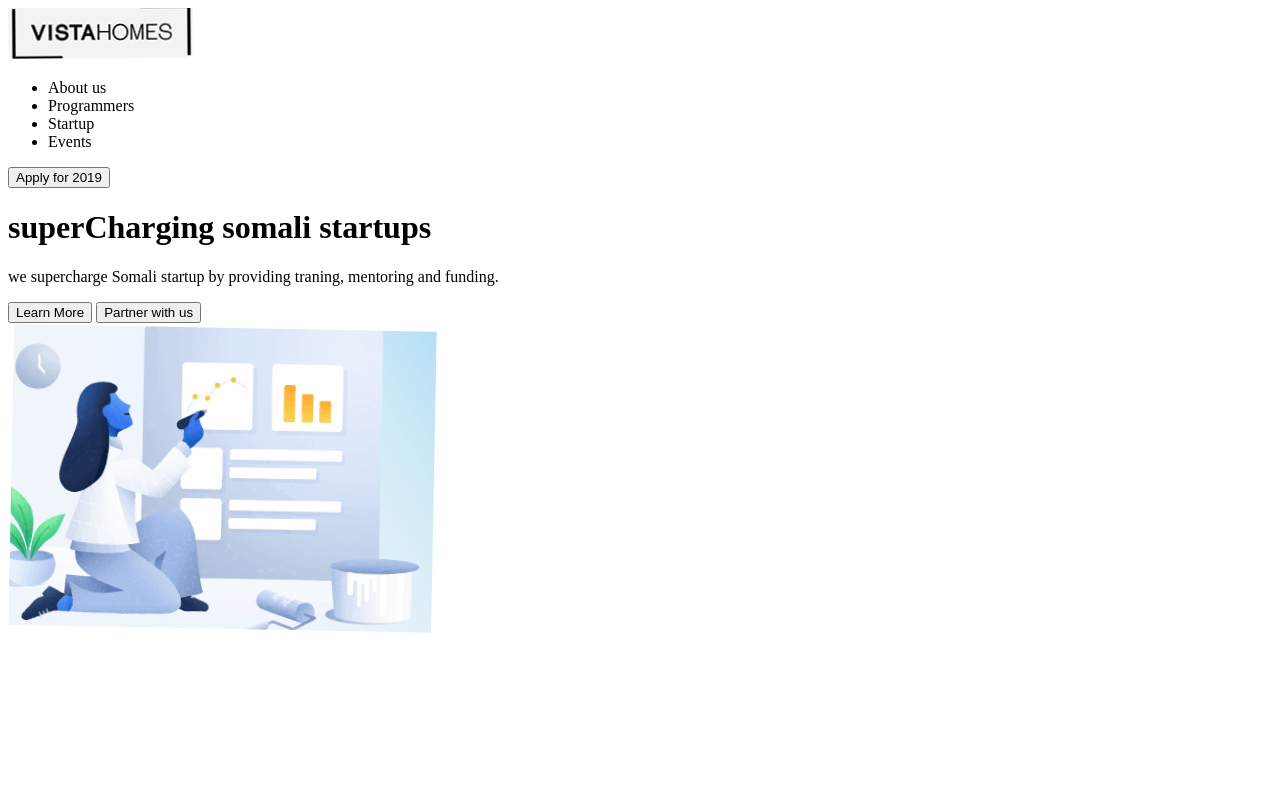
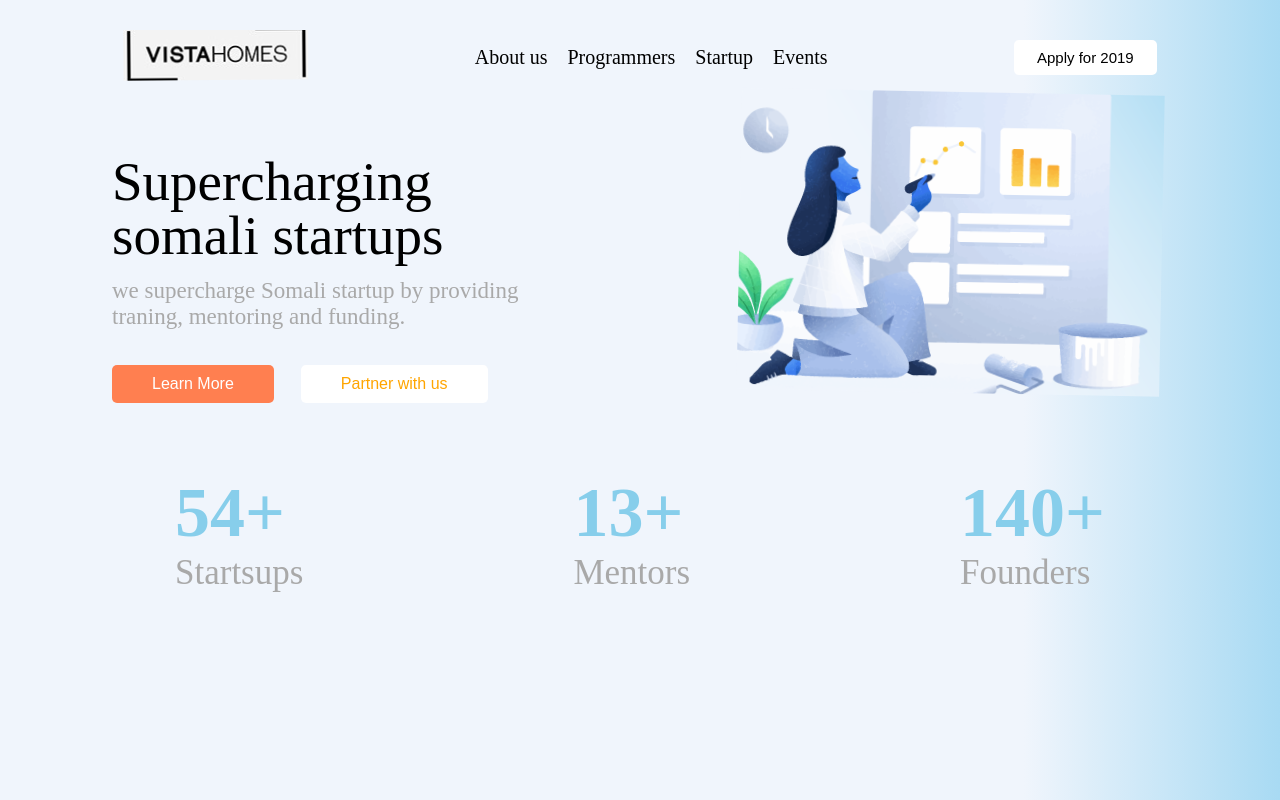
Before and after one commit to Nimisha-12345/Template-websites, a plain HTML site: page index.html in a window 1280 px wide. Drawn offline with Linux system fonts and the light colour scheme.

Commit message:
add elements

```diff
--- a/index.css
+++ b/index.css
@@ -0,0 +1,81 @@
+* {
+  margin: 0 auto;
+  padding: 0;
+}
+body {
+  max-width: 1200px;
+  background: linear-gradient(to right, #f0f5fc 80%, #a8daf3);
+}
+.header {
+  display: flex;
+  align-items: center;
+  margin-top: 30px;
+}
+.header-list {
+  font-size: 20px;
+}
+.header-list-name {
+  display: flex;
+  list-style-type: none;
+}
+.header-list ul li {
+  padding-right: 20px;
+}
+button {
+  padding: 9px 23px;
+  outline: none;
+  border: none;
+  border-radius: 5px;
+  font-family: sans-serif;
+  background: white;
+  font-size: 15px;
+}
+.title {
+  display: flex;
+  justify-content: center;
+  align-items: center;
+}
+.sub-title {
+  width: 40%;
+  margin-top: 70px;
+}
+.image {
+  width: 36%;
+}
+.sub-title h1 {
+  font-weight: 100;
+  font-size: 55px;
+  font-family: serif;
+  line-height: 98%;
+}
+.sub-title p {
+  margin-top: 15px;
+  font-size: 23px;
+  color: darkgray;
+}
+.buttons {
+  margin-top: 35px;
+}
+.btn {
+  padding: 10px 40px;
+  margin-right: 23px;
+  font-size: 16px;
+  background: coral;
+  color: white;
+}
+.btn1 {
+  color: orange;
+  background: white;
+}
+
+.row {
+  display: flex;
+  margin-top: 70px;
+  font-size: 35px;
+  color: skyblue;
+  align-items: center;
+  justify-content: center;
+}
+.start {
+  color: darkgray;
+}
--- a/index.html
+++ b/index.html
@@ -5,6 +5,7 @@
     <meta http-equiv="X-UA-Compatible" content="IE=edge">
     <meta name="viewport" content="width=device-width, initial-scale=1.0">
     <title>website</title>
+    <link rel="stylesheet" href="index.css">
 </head>
 <body>
     <nav class="header">
@@ -26,16 +27,44 @@
 
     <div class="title">
         <div class="sub-title">
-            <h1>superCharging somali startups</h1>
+            <h1>Supercharging somali startups</h1>
             <p>we supercharge Somali startup by providing traning, mentoring and funding. </p>
             <div class="buttons">
                 <button class="btn">Learn More</button>
-                <button class="btn1">Partner with us</button>
+                <button class=" btn btn1">Partner with us</button>
             </div>
         </div>
         <div class="image">
             <img class="img1" src="Background.png">
         </div>
     </div>
+    <div class="row">
+        <div class="column">
+          <div class="card">
+            <h1 class="number">54+</h3>
+            <p class="start">Startsups</p>
+          </div>
+        </div>
+
+        <div class="column">
+          <div class="card">
+            <h1 class="number">13+</h3>
+                <p class="start">Mentors</p>
+          </div>
+        </div>
+
+        <div class="column">
+          <div class="card">
+            <h1 class="number">140+</h3>
+                <p class="start">Founders</p>
+          </div>
+        </div>
+        </div>
+
+
+
+
+
+
 </body>
 </html>
```
